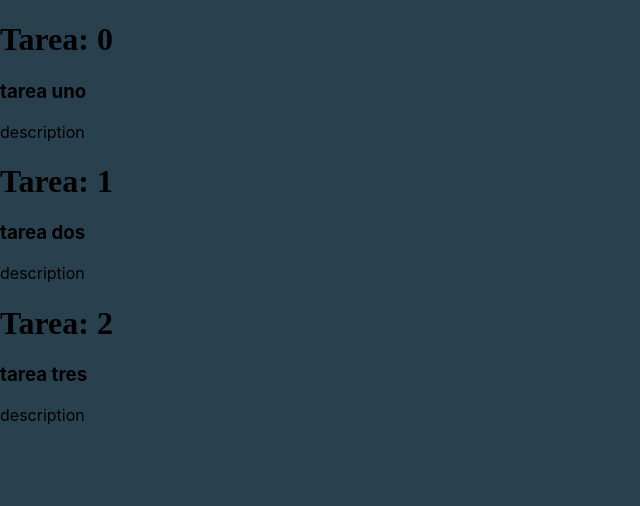
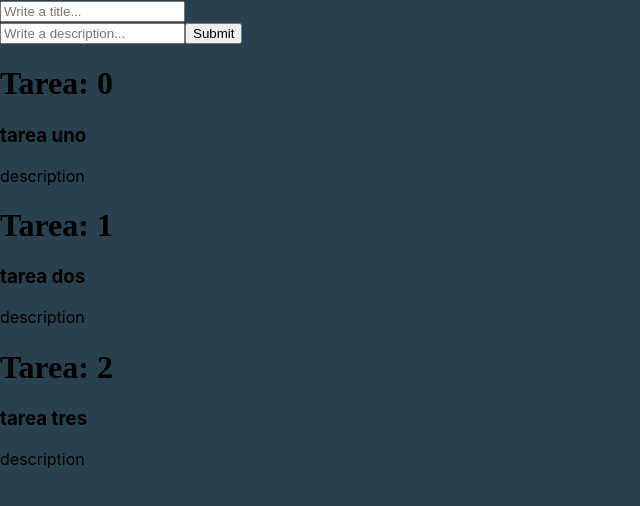
Before and after one commit to mauroolsen/ReactJS-development, a React (Create React App) app in the folder my-app/: page / in a window 1280 px wide. Shown: the top 506 px of the page, without its empty margins (0-640 px from the left). Built offline with nearby package versions, Linux system fonts and the light colour scheme.

Commit message:
FormTask dev

```diff
--- a/my-app/src/Components/App.js
+++ b/my-app/src/Components/App.js
@@ -1,7 +1,9 @@
 import React from "react";
 
+import tasks from './sample/tasks.json';
+
 import Tasks from './Tasks';
-import tasks from './sample/tasks.json';
+import FormTask from './FormTask';
 class App extends React.Component {
 
   state = {
@@ -11,6 +13,7 @@ class App extends React.Component {
   render() {
     return (
       <div className="App">
+        <FormTask />
         <Tasks tasks = {this.state.tasks} />
       </div>
     );
--- /dev/null
+++ b/my-app/src/Components/FormTask.js
@@ -0,0 +1,21 @@
+import React, { Component } from 'react';
+
+export default class FormTask extends Component{
+
+  onSubmit = (e)=>{
+    console.log(e.target);
+    e.preventDefault();
+  }
+
+  render(){
+    return(
+      <form onSubmit={this.onSubmit}>
+        <input type='text' name='title' placeholder='Write a title...'/>
+        <br/>
+        <input type='text' name='Description' placeholder='Write a description...'/>
+        <input type='submit'/>
+
+      </form>
+    );
+  }
+}
--- a/my-app/src/Components/Tasks.js
+++ b/my-app/src/Components/Tasks.js
@@ -10,7 +10,7 @@ class Tasks extends React.Component{
       <div>
         {this.props.tasks.map((e)=>{
           return(
-            <Task task = {e}/>
+            <Task task = {e} key={e.id}/>
           );
         })}
       </div>
```
